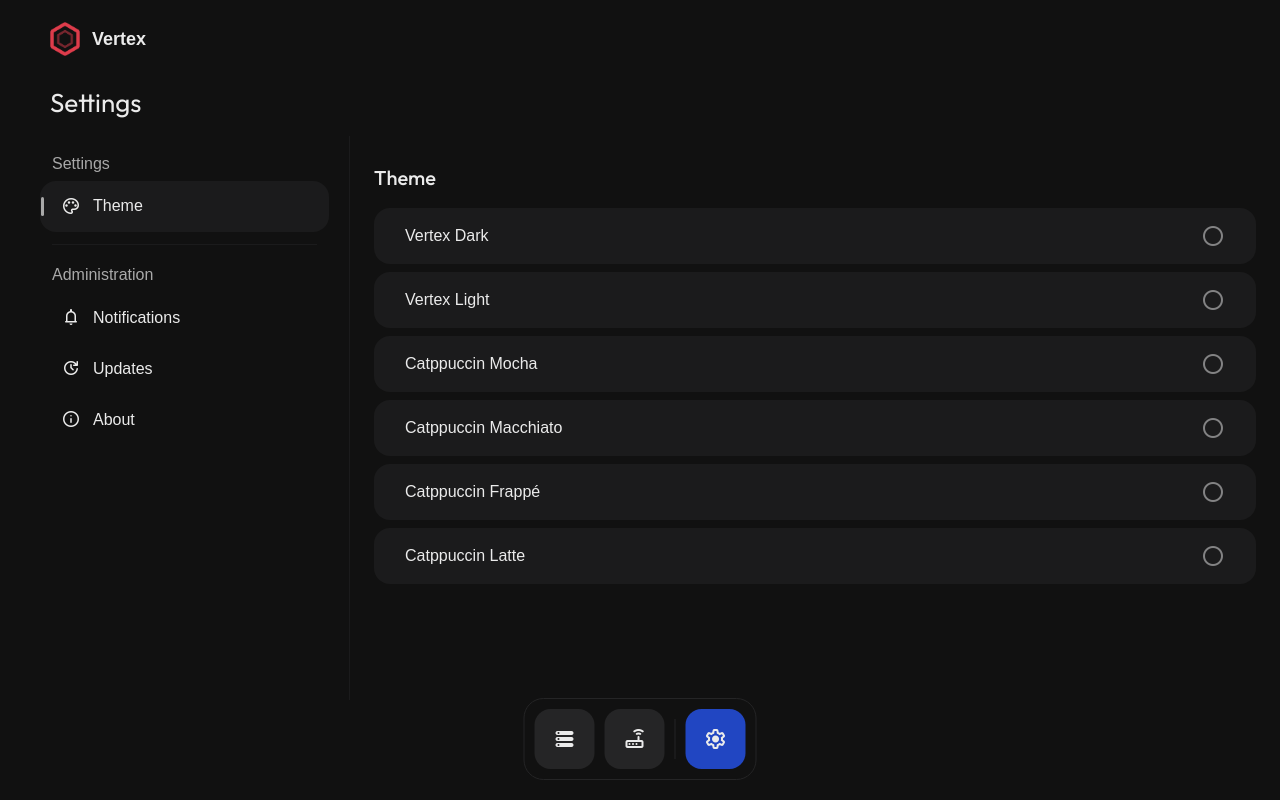
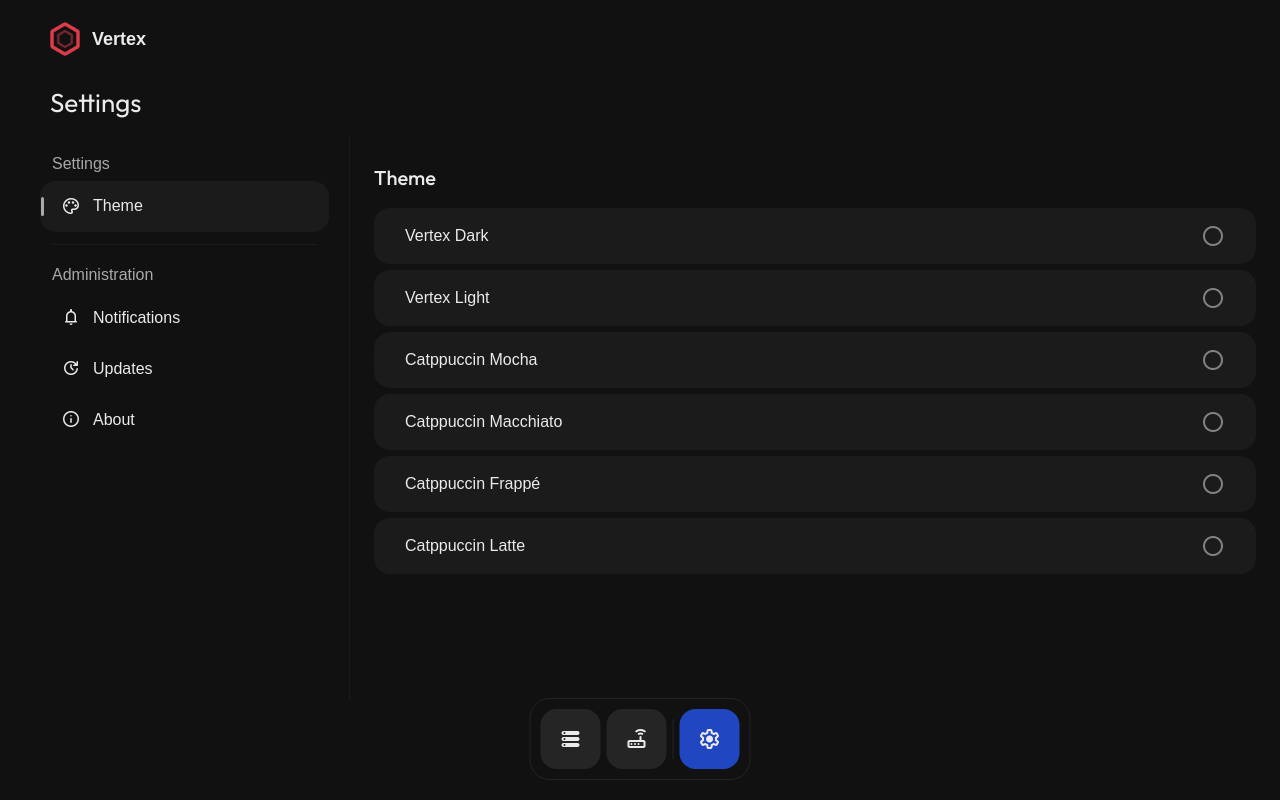
Before and after one commit to vertex-center/vertex, a React (Vite) app: page /#/settings/theme in a window 1280 px wide. Built offline with nearby package versions, Linux system fonts and the light colour scheme; a web font is replaced by a local one; what javascript-time-ago would draw is missing.

Commit message:
Reduce gap between items
Signed-off-by: Quentin Guidée <quentin.guidee@gmail.com>

```diff
--- a/src/components/Dock/Dock.module.sass
+++ b/src/components/Dock/Dock.module.sass
@@ -5,7 +5,7 @@
     display: inline-flex
     flex-direction: row
     border-radius: calc(dimensions.$border-radius-lg + 4px)
-    gap: 10px
+    gap: 6px
     border: 1px solid colors.$bg-tertiary
     background-color: colors.$bg-primary
     padding: 10px
--- a/src/components/ProxyRedirect/ProxyRedirect.module.sass
+++ b/src/components/ProxyRedirect/ProxyRedirect.module.sass
@@ -5,7 +5,7 @@
     display: flex
     flex-direction: row
     align-items: center
-    gap: 10px
+    gap: 6px
 
 .url
     background-color: colors.$bg-secondary
--- a/src/pages/Infrastructure/Infrastructure.module.sass
+++ b/src/pages/Infrastructure/Infrastructure.module.sass
@@ -10,7 +10,7 @@
 .bays
     display: flex
     flex-direction: column
-    gap: 10px
+    gap: 6px
     padding: 0 20px
 
 .addBay
--- a/src/pages/ReverseProxy/ReverseProxy.module.sass
+++ b/src/pages/ReverseProxy/ReverseProxy.module.sass
@@ -5,7 +5,7 @@
     display: flex
     flex-direction: column
     margin: 0 20px
-    gap: 10px
+    gap: 6px
 
 .addRedirect
     margin: 20px 50px
--- a/src/pages/SettingsTheme/SettingsTheme.tsx
+++ b/src/pages/SettingsTheme/SettingsTheme.tsx
@@ -21,7 +21,7 @@ export default function SettingsTheme(props: Props) {
     return (
         <Fragment>
             <Title>Theme</Title>
-            <Vertical gap={8}>
+            <Vertical gap={6}>
                 {themes.map((t) => (
                     <Button
                         onClick={() => setTheme(t.key)}
```
